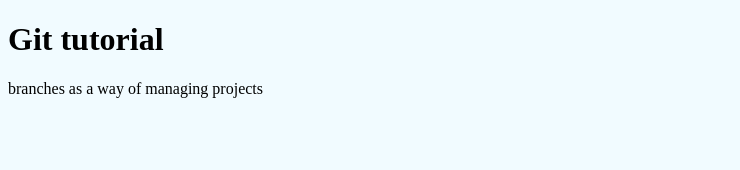
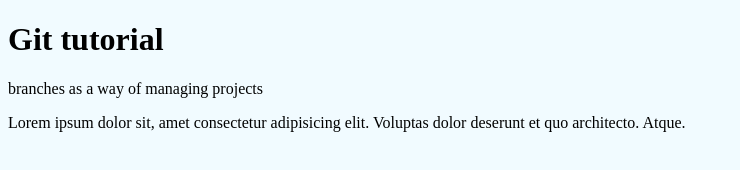
Before and after one commit to godfreykarugu/hello-world, a plain HTML site: page index.html in a window 1280 px wide. Shown: the whole page, without its empty margins (0-740 px from the left). Drawn offline with Linux system fonts and the light colour scheme.

Commit message:
fixed bug on index.html

```diff
--- a/index.html
+++ b/index.html
@@ -9,6 +9,9 @@
 <body>
     <h1>Git tutorial</h1>
     <p>branches as a way of managing projects</p>
+    <p>
+        Lorem ipsum dolor sit, amet consectetur adipisicing elit. Voluptas dolor deserunt et quo architecto. Atque.
+    </p>
 
 </body>
 </html>
```
